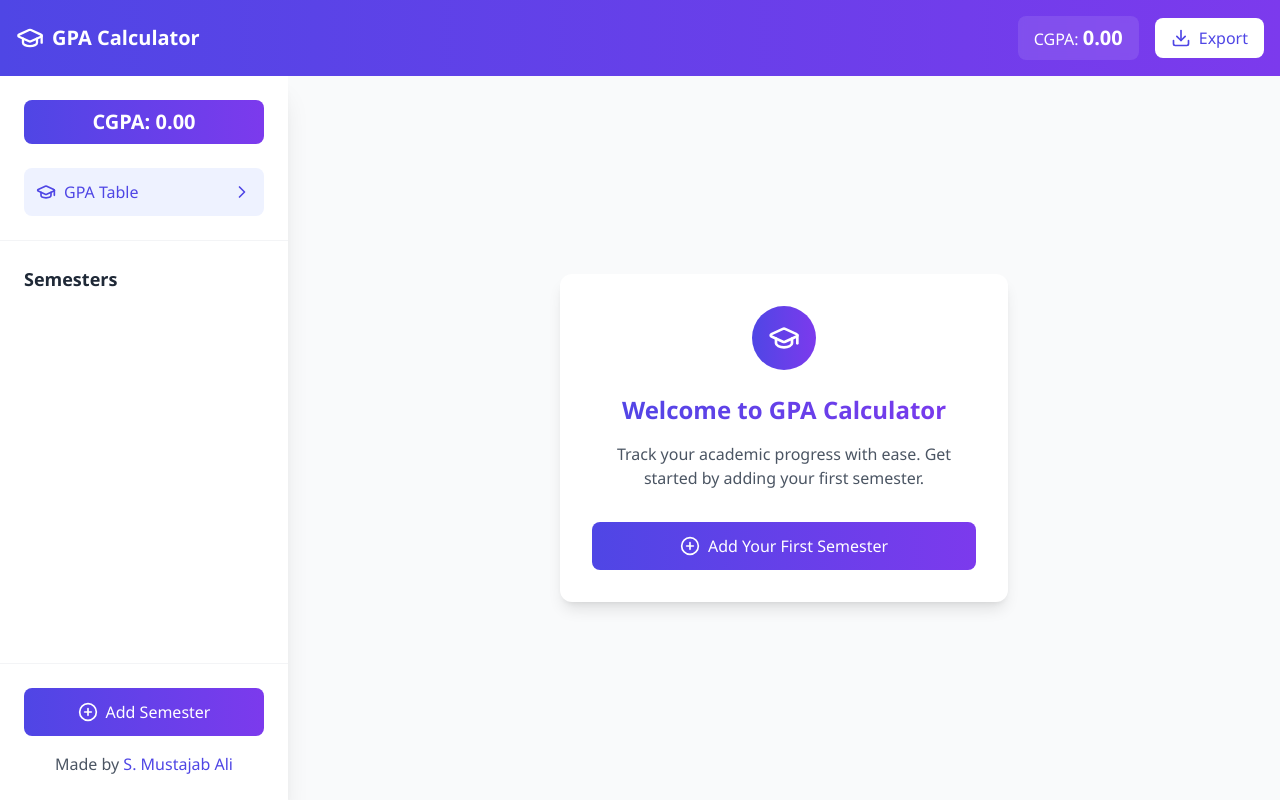
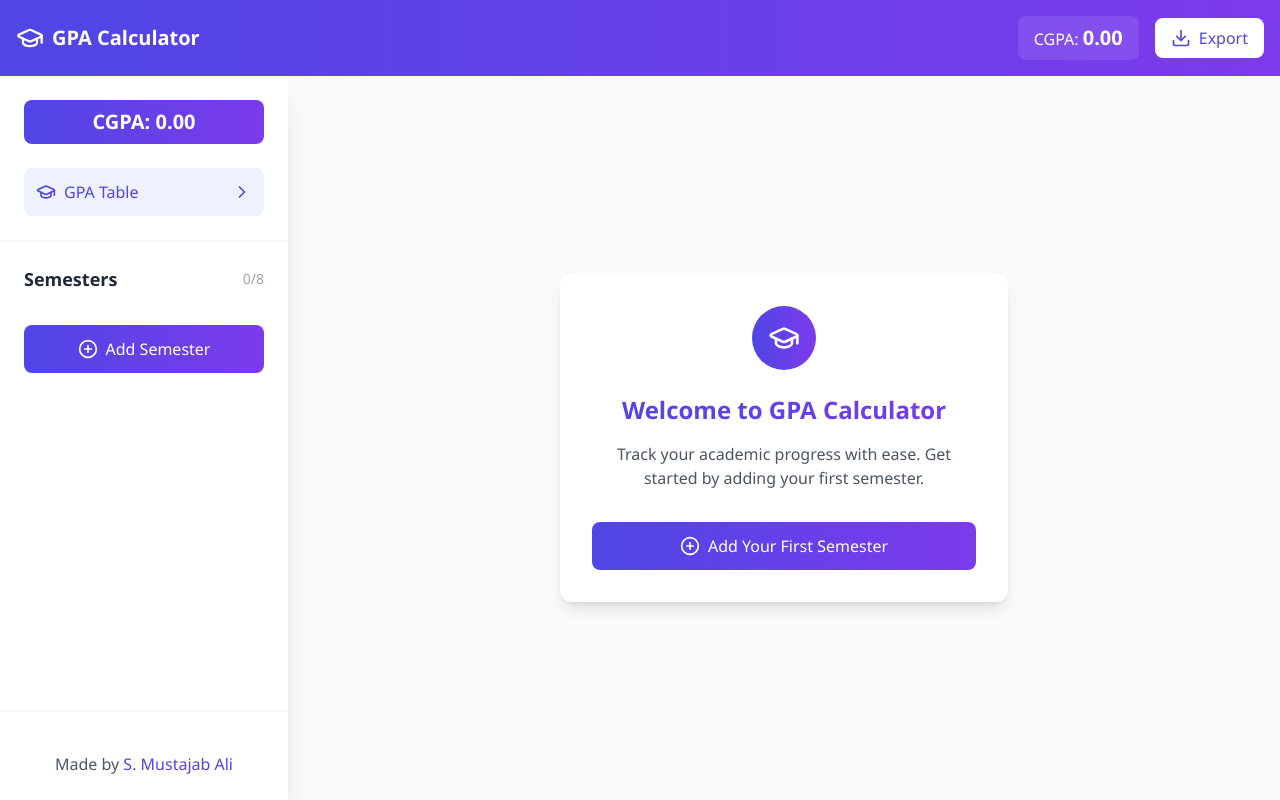
Before and after one commit to Mustajab01/GPA-Calculator, a Next.js app: page / in a window 1280 px wide. Built offline with nearby package versions, Linux system fonts and the light colour scheme.

Commit message:
feat: upgraded sidebar.
Added semester count. Added btn to add semester when no semester is added. Conditionally rendered Link component to be rendered only on nested paths from home.

```diff
--- a/src/components/Sidebar.jsx
+++ b/src/components/Sidebar.jsx
@@ -3,11 +3,13 @@
 import { ChevronRight, GraduationCap, PlusCircle, Trash2, X } from 'lucide-react';
 import Link from 'next/link';
 import { useContext } from 'react';
+import { usePathname } from 'next/navigation';
 import { GpaDataContext } from '@/context/GpaDataContext';
 
 
 const Sidebar = () => {
   const { semesters, selectedSemester, setSelectedSemesterFunc, addSemester, removeSemester, calculateCGPA, isSidebarOpen, toggleSidebar } = useContext(GpaDataContext)
+  const pathname = usePathname();
   return (
     <aside className={`
             fixed inset-y-0 left-0 z-50 w-72 bg-white shadow-xl text-gray-800
@@ -42,32 +44,26 @@ const Sidebar = () => {
       {/* Scrollable Content Section */}
       <div className="flex-1 overflow-y-auto">
         <div className="p-6">
+          <div className="flex items-center justify-between mb-4">
             <h2 className="text-lg font-bold mb-4">Semesters</h2>
+            <h4 className="text-sm font-medium mb-4 text-gray-400">
+              {semesters.length}/8
+            </h4>
+          </div>
           <div className="space-y-2">
-
-            {semesters.map((semester) => (
-              <Link
-                onClick={toggleSidebar}
-                key={semester.id}
-                href="/"
-              >
-
-
+            {semesters.length > 0 ? (
+              semesters.map((semester) => {
+                const semesterContent = (
                   <div
 
-                  onClick={() => setSelectedSemesterFunc(semester.id)}
-                  className={`
-                                    flex items-center justify-between p-3 rounded-lg cursor-pointer transition
+                    className={`flex items-center justify-between p-3 rounded-lg cursor-pointer transition
           ${selectedSemester === semester.id
-                      ? 'bg-gradient-to-r from-indigo-600 to-violet-600 text-white'
-                      : 'hover:bg-gray-100'
-                    }
+                        ? "bg-gradient-to-r from-indigo-600 to-violet-600 text-white"
+                        : "hover:bg-gray-100"}
         `}
                   >
                     <div>
-                    <span className="font-medium">
-                      {semester.name}
-                    </span>
+                      <span className="font-medium">{semester.name}</span>
                       <span className="text-sm opacity-90 ml-2">
                         (GPA: {semester.gpa.toFixed(2)})
                       </span>
@@ -78,22 +74,46 @@ const Sidebar = () => {
                         removeSemester(semester.id);
                       }}
                       className={`p-1 rounded-lg transition ${selectedSemester === semester.id
-                      ? 'hover:bg-white/20 text-white'
-                      : 'hover:bg-gray-200 text-gray-500'
+                        ? "hover:bg-white/20 text-white"
+                        : "hover:bg-gray-200 text-gray-500"
                         }`}
                     >
                       <Trash2 size={18} />
                     </button>
                   </div>
+                );
+
+                return pathname !== "/" ? (
+                  <Link key={semester.id} href="/" onClick={() => {
+                    setSelectedSemesterFunc(semester.id);
+                    toggleSidebar();
+                  }}>
+                    {semesterContent}
                   </Link>
-            ))}
+                ) : (
+                  <div key={semester.id} onClick={() => {
+                    setSelectedSemesterFunc(semester.id);
+                    toggleSidebar();
+                  }}>{semesterContent}</div>
+                );
+              })
+            ) : (
+              <button
+                onClick={addSemester}
+                disabled={semesters.length >= 8}
+                className="flex items-center gap-2 w-full justify-center bg-gradient-to-r from-indigo-600 to-violet-600 text-white p-3 rounded-lg hover:opacity-90 transition disabled:opacity-50 disabled:cursor-not-allowed font-medium"
+              >
+                <PlusCircle size={20} />
+                Add Semester
+              </button>
+            )}
           </div>
         </div>
       </div>
 
       {/* Fixed Footer Section */}
       <div className="p-6 border-t border-gray-100">
-        {semesters.length < 8 && (
+        {semesters.length > 0 && semesters.length < 8 && (
           <button
             onClick={addSemester}
             disabled={semesters.length >= 8}
```
Lines whose indentation alone changed are shown as unchanged.
